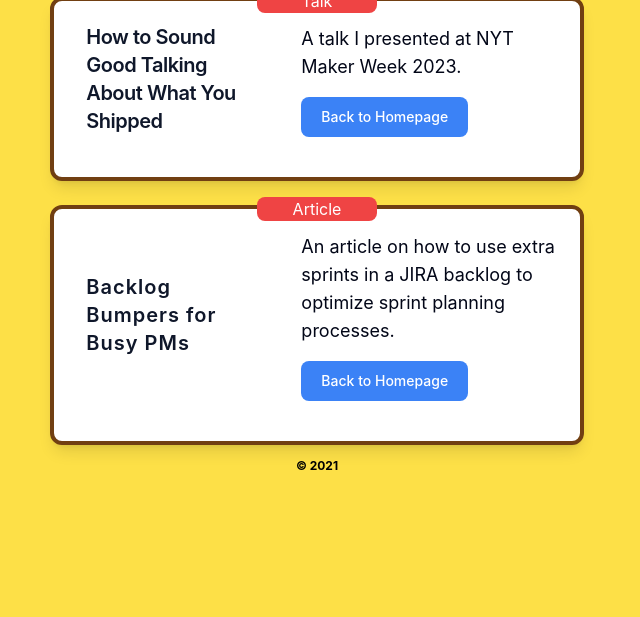
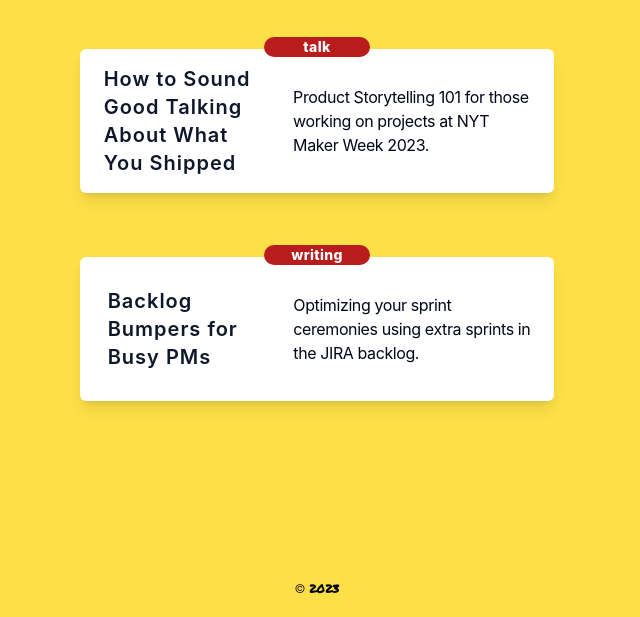
Before and after one commit to silverman63/homepage, a website: page projects.html in a window 1280 px wide. Shown: the part 183-800 px from the top of the page, without its empty margins (323-963 px from the left). Drawn offline with nearby package versions, Linux system fonts and the light colour scheme.

Commit message:
finished docs page

```diff
--- a/projects.html
+++ b/projects.html
@@ -3,12 +3,12 @@
 <head>
     <title>Alex Silverman</title>
     <link rel="stylesheet" href="https://cdnjs.cloudflare.com/ajax/libs/font-awesome/5.15.2/css/all.min.css" integrity="sha512-HK5fgLBL+xu6dm/Ii3z4xhlSUyZgTT9tuc/hSrtw6uzJOvgRr2a9jyxxT1ely+B+xFAmJKVSTbpM/CuL7qxO8w==" crossorigin="anonymous" />
-    <link rel="stylesheet" href="newstyle/dist/style.css" />
+    <link rel="stylesheet" href="newstyle/dist/style.css?v=0.12" />
     <meta name="viewport" content="width=device-width,initial-scale=1">
     <link rel="preconnect" href="https://fonts.googleapis.com">
     <link rel="preconnect" href="https://fonts.gstatic.com" crossorigin>
     <link href="https://fonts.googleapis.com/css2?family=Gloria+Hallelujah&family=Open+Sans:ital,wght@0,300;0,400;0,600;0,700;0,800;1,300;1,400&family=Permanent+Marker&display=swap" rel="stylesheet">
-
+    <script src="https://cdn.tailwindcss.com"></script>
     <!-- Global site tag (gtag.js) - Google Analytics -->
     <script async src="https://www.googletagmanager.com/gtag/js?id=G-V0706R5ZH9"></script>
     <script>
@@ -23,44 +23,35 @@
     <link rel="icon" type="image/png" sizes="16x16" href="img/favicon-16x16.png">
 </head>
 <body class="bg-yellow-300 flex flex-col h-screen place-items-center">
-    <h1 class="mt-20 mb-4 text-7xl tracking-tight font-extrabold mb-20 text-primary-600">
-        Projects
+    <h1 class="text-center mt-20 mb-8 lg:mb-12 text-7xl tracking-tight font-extrabold mb-20 text-primary-600 marker">
+        Talks & Writing
     </h1>
 
-    <div class="border-yellow-900 border-4 bg-white my-3 rounded-xl shadow-lg p-6 min-h-4 flex flex-col w-8/12 lg:w-5/12">
-        <div class="self-start w-1/4 mx-auto -mt-9 mb-3 z-10 text-center bg-red-500 text-white rounded-lg">Talk</div>
-        <div class="!w-full flex flex-row">
-            <div class="w-5/12 p-2 mr-10 self-center rounded-md -mt-5">
-                <h2 class="text-xl font-semibold tracking-tight leading-7 text-slate-900">How to Sound Good Talking About What You Shipped</h2>
-            </div>
-            <div class="w-7/12">
-                <p class="text-lg text-slate-950">
-                    A talk I presented at NYT Maker Week 2023.
-                </p>
-                <a href="#" class="inline-flex text-white bg-blue-500 hover:bg-primary-800 focus:ring-4 focus:outline-none focus:ring-primary-300 font-medium rounded-lg text-sm px-5 py-2.5 text-center dark:focus:ring-primary-900 my-4">Back to Homepage</a>
-            </div>
+    <a class="h-24 box-content p-6 bg-white my-8 rounded-md shadow-lg min-h-4 flex flex-col w-10/12 md:w-8/12 lg:w-6/12 xl:w-4/12 justify-center" href="#">
+        <div class="self-start w-1/4 mx-auto -mt-9 mb-auto z-10 text-center text-sm bg-red-700 text-white rounded-full font-extrabold tracking-wide">talk</div>
+        <div class="self-end !w-full !h-full flex flex-row content-center">
+            <h2 class="self-center lg:w-5/12 md:w-6/12 w-7/12 mr-5 text-xl font-semibold tracking-wider leading-7 text-slate-900">How to Sound Good Talking About What You Shipped</h2>
+            <p class="self-center lg:w-7/12 md:w-6/12 w-5/12 text-md text-slate-950 tracking-tight">
+                Product Storytelling 101 for those working on projects at NYT Maker Week 2023.
+            </p>
         </div>
-    </div>
-    <div class="border-yellow-900 border-4 bg-white my-3 rounded-xl shadow-lg p-6 min-h-4 flex flex-col w-8/12 lg:w-5/12 justify-center">
-        <div class="self-start w-1/4 mx-auto -mt-9 mb-3 z-10 text-center bg-red-500 text-white rounded-lg">Article</div>
-        <div class="!w-full flex flex-row">
-            <div class="w-5/12 p-2 mr-10 self-center rounded-md -mt-5">
-                <h2 class="text-xl font-semibold tracking-wider leading-7 text-slate-900">Backlog Bumpers for Busy PMs</h2>
-            </div>
-            <div class="w-7/12">
-                <p class="text-lg text-slate-950">
-                    An article on how to use extra sprints in a JIRA backlog to optimize sprint planning processes.
-                </p>
-                <a href="#" class="inline-flex text-white bg-blue-500 hover:bg-primary-800 focus:ring-4 focus:outline-none focus:ring-primary-300 font-medium rounded-lg text-sm px-5 py-2.5 text-center dark:focus:ring-primary-900 my-4">Back to Homepage</a>
-            </div>
+    </a>
+    <a class="h-24 box-content p-6 bg-white my-8 rounded-md shadow-lg min-h-4 flex flex-col w-10/12 md:w-8/12 lg:w-6/12 xl:w-4/12 justify-center" href="#">
+        <div class="self-start w-1/4 mx-auto -mt-9 mb-auto z-10 text-center text-sm bg-red-700 text-white rounded-full font-extrabold tracking-wide">writing</div>
+        <div class="self-end !w-full !h-full flex flex-row content-center">
+            <h2 class="self-center lg:w-5/12 md:w-6/12 w-7/12 p-1 mr-5 text-xl font-semibold tracking-wider leading-7 text-slate-900">
+                Backlog Bumpers for Busy PMs
+            </h2>
+            <p class="self-center lg:w-7/12 md:w-6/12 w-5/12 text-md text-slate-950 tracking-tight">
+                Optimizing your sprint ceremonies using extra sprints in the JIRA backlog.
+            </p>
         </div>
-    </div>
+    </a>
 
 
 
-
-    <section id="credits" class="flex">
-        <div class="fs12">© 2021</div>
+    <section id="credits" class="absolute bottom-0 w-full">
+        <div class="font-light text-xs">&copy; <span class="marker">2023</span></div>
     </section>
 </div>
 </body>
```
Also changed, not shown: index.html (+5 -5 lines), newstyle/dist/style.css.
